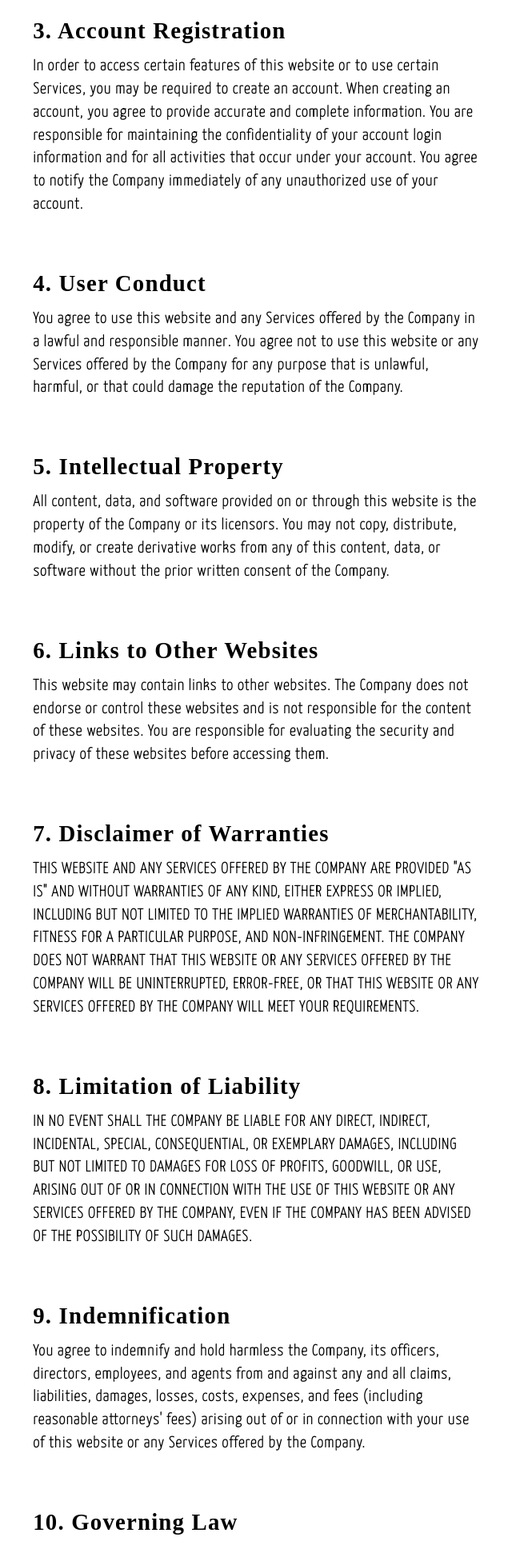
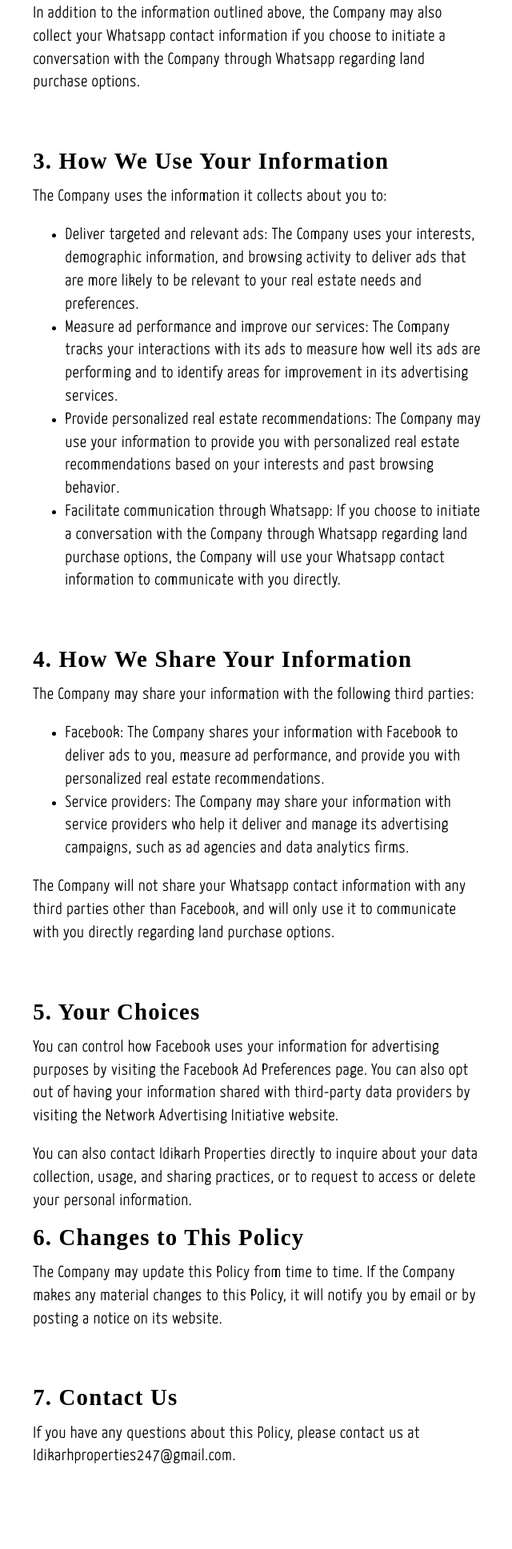
Before and after one commit to ifeanyiokoloma/idikarproperties, a plain HTML site: page privacy-policy.html in a window 1280 px wide. Shown: the part 863-2800 px from the top of the page at 80% size, without its empty margins (318-958 px from the left). After the commit the page ends 2746 px from the top, so only its background shows below. Drawn offline with Linux system fonts and the light colour scheme; a web font is replaced by a local one.

Commit message:
Privacy Policy

```diff
--- a/privacy-policy.html
+++ b/privacy-policy.html
@@ -10,7 +10,7 @@
       href="https://fonts.googleapis.com/css2?family=Red+Rose:wght@700&family=Yanone+Kaffeesatz:wght@200&display=swap"
       rel="stylesheet"
     />
-    <title>Terms and Conditions | Idikarh Properties</title>
+    <title>Privacy Policy | Idikarh Properties</title>
   </head>
   <body>
     <nav>
@@ -21,140 +21,148 @@
     </nav>
 
     <header>
-      <h1>Terms and Conditions</h1>
+      <h1>Privacy Policy</h1>
     </header>
 
     <main>
       <article>
         <h2>1. Introduction</h2>
+
         <p>
-          These Terms and Conditions govern the use of this website and any
-          services offered by Idikarhproperties (the "Company"). By accessing or
-          using this website or any services offered by the Company, you agree
-          to be bound by these Terms and Conditions. If you do not agree to
-          these Terms and Conditions, you may not access or use this website or
-          any services offered by the Company.
+          This Privacy Policy (“Policy”) explains how Idikarh Properties
+          (“Company”) collects, uses, and discloses information in connection
+          with its advertising activities on Facebook. This Policy applies to
+          all users of the Company’s Facebook ads.
         </p>
       </article>
 
       <article>
-        <h2>2. Definitions</h2>
+        <h2>2. Information We Collect</h2>
+
         <p>
-          In these Terms and Conditions, the following terms shall have the
-          following meanings:
+          The Company may collect the following information about you when you
+          view or interact with its Facebook ads:
         </p>
+
         <ul>
           <li>
-            "You" or "Your" means any person or entity accessing or using this
-            website or any services offered by the Company.
+            Your Facebook ID: This is a unique identifier that Facebook assigns
+            to you.
           </li>
-          <li>"Website" means the website located at [Website URL].</li>
           <li>
-            "Services" means any services offered by the Company, including but
-            not limited to, any content, data, or software provided on or
-            through this website.
+            Your interests: This includes information about your likes,
+            interests, and activities on Facebook related to real estate.
+          </li>
+          <li>
+            Your demographic information: This includes information such as your
+            age, gender, location, and household information.
+          </li>
+          <li>
+            Your browsing activity: This includes information about the websites
+            you visit and the ads you view on Facebook, particularly those
+            related to real estate.
+          </li>
+        </ul>
+
+        <p>
+          In addition to the information outlined above, the Company may also
+          collect your Whatsapp contact information if you choose to initiate a
+          conversation with the Company through Whatsapp regarding land purchase
+          options.
+        </p>
+      </article>
+
+      <article>
+        <h2>3. How We Use Your Information</h2>
+
+        <p>The Company uses the information it collects about you to:</p>
+
+        <ul>
+          <li>
+            Deliver targeted and relevant ads: The Company uses your interests,
+            demographic information, and browsing activity to deliver ads that
+            are more likely to be relevant to your real estate needs and
+            preferences.
+          </li>
+          <li>
+            Measure ad performance and improve our services: The Company tracks
+            your interactions with its ads to measure how well its ads are
+            performing and to identify areas for improvement in its advertising
+            services.
+          </li>
+          <li>
+            Provide personalized real estate recommendations: The Company may
+            use your information to provide you with personalized real estate
+            recommendations based on your interests and past browsing behavior.
+          </li>
+          <li>
+            Facilitate communication through Whatsapp: If you choose to initiate
+            a conversation with the Company through Whatsapp regarding land
+            purchase options, the Company will use your Whatsapp contact
+            information to communicate with you directly.
           </li>
         </ul>
       </article>
 
       <article>
-        <h2>3. Account Registration</h2>
+        <h2>4. How We Share Your Information</h2>
+
         <p>
-          In order to access certain features of this website or to use certain
-          Services, you may be required to create an account. When creating an
-          account, you agree to provide accurate and complete information. You
-          are responsible for maintaining the confidentiality of your account
-          login information and for all activities that occur under your
-          account. You agree to notify the Company immediately of any
-          unauthorized use of your account.
+          The Company may share your information with the following third
+          parties:
+        </p>
+
+        <ul>
+          <li>
+            Facebook: The Company shares your information with Facebook to
+            deliver ads to you, measure ad performance, and provide you with
+            personalized real estate recommendations.
+          </li>
+          <li>
+            Service providers: The Company may share your information with
+            service providers who help it deliver and manage its advertising
+            campaigns, such as ad agencies and data analytics firms.
+          </li>
+        </ul>
+
+        <p>
+          The Company will not share your Whatsapp contact information with any
+          third parties other than Facebook, and will only use it to communicate
+          with you directly regarding land purchase options.
         </p>
       </article>
 
       <article>
-        <h2>4. User Conduct</h2>
+        <h2>5. Your Choices</h2>
+
         <p>
-          You agree to use this website and any Services offered by the Company
-          in a lawful and responsible manner. You agree not to use this website
-          or any Services offered by the Company for any purpose that is
-          unlawful, harmful, or that could damage the reputation of the Company.
+          You can control how Facebook uses your information for advertising
+          purposes by visiting the Facebook Ad Preferences page. You can also
+          opt out of having your information shared with third-party data
+          providers by visiting the Network Advertising Initiative website.
+        </p>
+
+        <p>
+          You can also contact Idikarh Properties directly to inquire about your
+          data collection, usage, and sharing practices, or to request to access
+          or delete your personal information.
+        </p>
+
+        <h2>6. Changes to This Policy</h2>
+
+        <p>
+          The Company may update this Policy from time to time. If the Company
+          makes any material changes to this Policy, it will notify you by email
+          or by posting a notice on its website.
         </p>
       </article>
 
       <article>
-        <h2>5. Intellectual Property</h2>
+        <h2>7. Contact Us</h2>
+
         <p>
-          All content, data, and software provided on or through this website is
-          the property of the Company or its licensors. You may not copy,
-          distribute, modify, or create derivative works from any of this
-          content, data, or software without the prior written consent of the
-          Company.
-        </p>
-      </article>
-
-      <article>
-        <h2>6. Links to Other Websites</h2>
-        <p>
-          This website may contain links to other websites. The Company does not
-          endorse or control these websites and is not responsible for the
-          content of these websites. You are responsible for evaluating the
-          security and privacy of these websites before accessing them.
-        </p>
-      </article>
-
-      <article>
-        <h2>7. Disclaimer of Warranties</h2>
-        <p>
-          THIS WEBSITE AND ANY SERVICES OFFERED BY THE COMPANY ARE PROVIDED "AS
-          IS" AND WITHOUT WARRANTIES OF ANY KIND, EITHER EXPRESS OR IMPLIED,
-          INCLUDING BUT NOT LIMITED TO THE IMPLIED WARRANTIES OF
-          MERCHANTABILITY, FITNESS FOR A PARTICULAR PURPOSE, AND
-          NON-INFRINGEMENT. THE COMPANY DOES NOT WARRANT THAT THIS WEBSITE OR
-          ANY SERVICES OFFERED BY THE COMPANY WILL BE UNINTERRUPTED, ERROR-FREE,
-          OR THAT THIS WEBSITE OR ANY SERVICES OFFERED BY THE COMPANY WILL MEET
-          YOUR REQUIREMENTS.
-        </p>
-      </article>
-
-      <article>
-        <h2>8. Limitation of Liability</h2>
-        <p>
-          IN NO EVENT SHALL THE COMPANY BE LIABLE FOR ANY DIRECT, INDIRECT,
-          INCIDENTAL, SPECIAL, CONSEQUENTIAL, OR EXEMPLARY DAMAGES, INCLUDING
-          BUT NOT LIMITED TO DAMAGES FOR LOSS OF PROFITS, GOODWILL, OR USE,
-          ARISING OUT OF OR IN CONNECTION WITH THE USE OF THIS WEBSITE OR ANY
-          SERVICES OFFERED BY THE COMPANY, EVEN IF THE COMPANY HAS BEEN ADVISED
-          OF THE POSSIBILITY OF SUCH DAMAGES.
-        </p>
-      </article>
-
-      <article>
-        <h2>9. Indemnification</h2>
-        <p>
-          You agree to indemnify and hold harmless the Company, its officers,
-          directors, employees, and agents from and against any and all claims,
-          liabilities, damages, losses, costs, expenses, and fees (including
-          reasonable attorneys' fees) arising out of or in connection with your
-          use of this website or any Services offered by the Company.
-        </p>
-      </article>
-
-      <article>
-        <h2>10. Governing Law</h2>
-        <p>
-          These Terms and Conditions shall be governed by and construed in
-          accordance with the laws of the State of [State Name]. Any disputes
-          arising out of or in connection with these Terms and Conditions shall
-          be resolved in the exclusive courts of the State of [State Name].
-        </p>
-      </article>
-
-      <article>
-        <h2>11. Severability</h2>
-        <p>
-          If any provision of these Terms and Conditions is held to be invalid
-          or unenforceable, such provision shall be struck from these Terms and
-          Conditions and the remaining provisions shall remain in full force and
-          effect.
+          If you have any questions about this Policy, please contact us at
+          Idikarhproperties247@gmail.com.
         </p>
       </article>
     </main>
```
